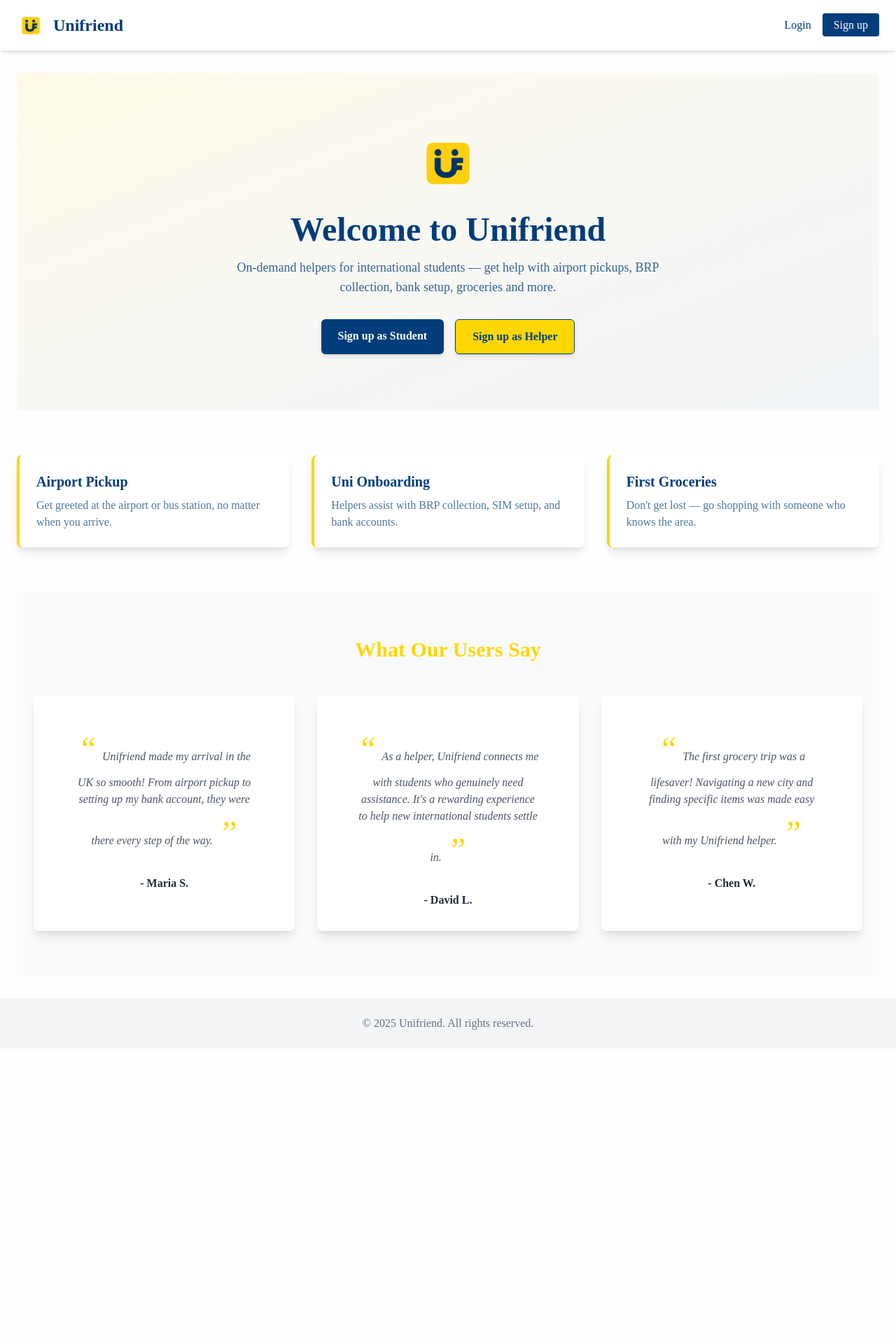
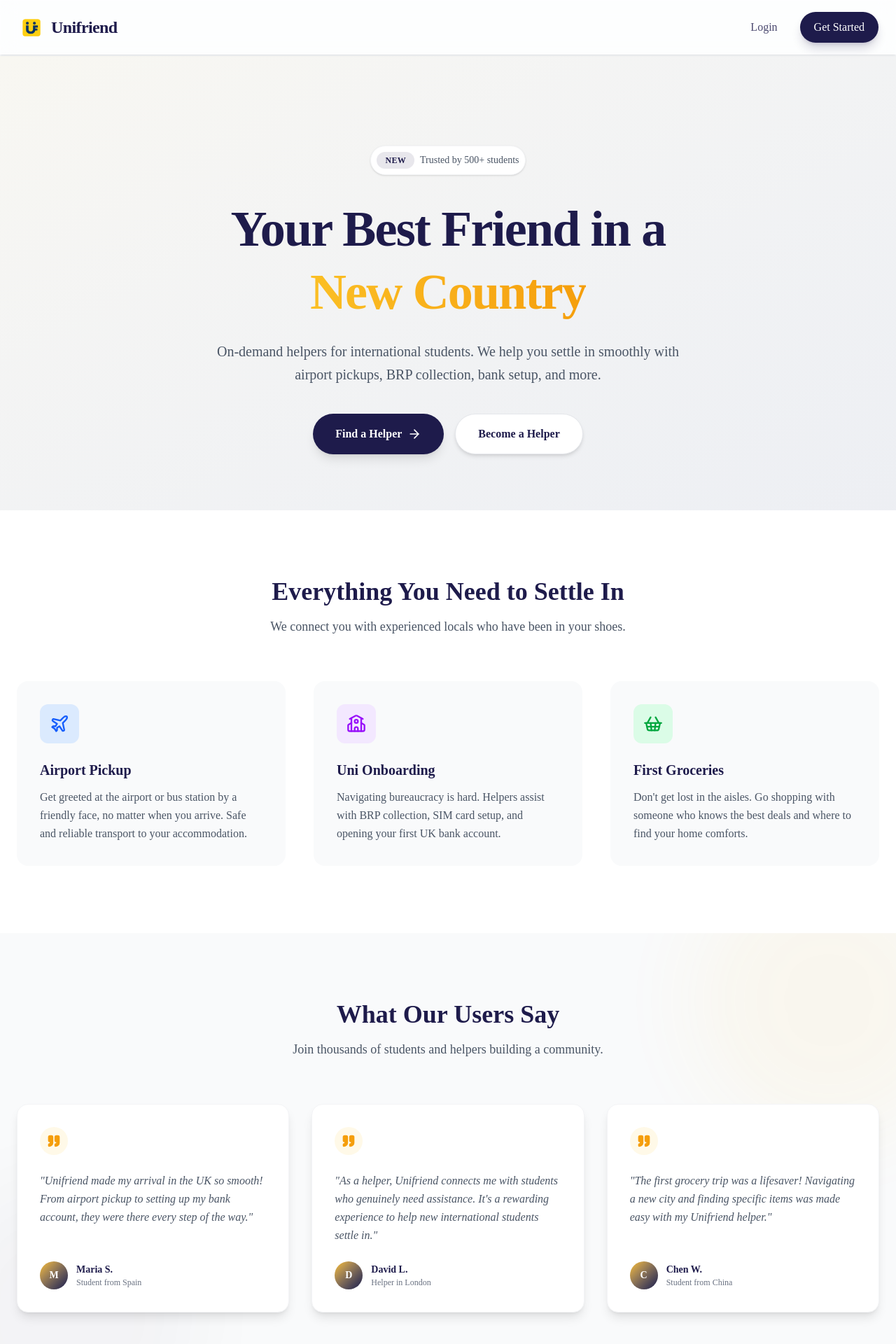
Before and after one commit to sank29mane/unifriend, a Next.js app: page / in a window 1280 px wide. Shown: the top 1920 px of the page at 70% size. Before the commit the page ends 1498 px from the top, so only its background shows below. Built offline with nearby package versions, Linux system fonts and the light colour scheme.

Commit message:
feat: Redesign landing page hero and features, update global styles, and refactor header and footer layouts.

```diff
--- a/src/app/components/TestimonialsSection.tsx
+++ b/src/app/components/TestimonialsSection.tsx
@@ -1,9 +1,11 @@
 import React from 'react';
+import { LucideQuote } from 'lucide-react';
 
 interface Testimonial {
   id: number;
   text: string;
   author: string;
+  role: string;
 }
 
 const testimonials: Testimonial[] = [
@@ -11,33 +13,57 @@ const testimonials: Testimonial[] = [
     id: 1,
     text: "Unifriend made my arrival in the UK so smooth! From airport pickup to setting up my bank account, they were there every step of the way.",
     author: "Maria S.",
+    role: "Student from Spain"
   },
   {
     id: 2,
     text: "As a helper, Unifriend connects me with students who genuinely need assistance. It's a rewarding experience to help new international students settle in.",
     author: "David L.",
+    role: "Helper in London"
   },
   {
     id: 3,
     text: "The first grocery trip was a lifesaver! Navigating a new city and finding specific items was made easy with my Unifriend helper.",
     author: "Chen W.",
+    role: "Student from China"
   },
 ];
 
 export default function TestimonialsSection() {
   return (
-    <section className="py-16 bg-gray-50">
-      <div className="container mx-auto px-6 text-center">
-        <h2 className="text-3xl font-bold text-primary mb-12">What Our Users Say</h2>
+    <section className="py-24 bg-gray-50 relative overflow-hidden">
+      {/* Background decoration */}
+      <div className="absolute top-0 left-0 w-full h-full overflow-hidden opacity-30 pointer-events-none">
+        <div className="absolute -top-24 -right-24 w-96 h-96 rounded-full bg-primary/20 blur-3xl"></div>
+        <div className="absolute -bottom-24 -left-24 w-96 h-96 rounded-full bg-secondary/10 blur-3xl"></div>
+      </div>
+
+      <div className="container mx-auto px-6 relative z-10">
+        <div className="text-center mb-16">
+          <h2 className="text-3xl md:text-4xl font-bold text-secondary mb-4">What Our Users Say</h2>
+          <p className="text-lg text-gray-600 max-w-2xl mx-auto">Join thousands of students and helpers building a community.</p>
+        </div>
+
         <div className="grid grid-cols-1 md:grid-cols-3 gap-8">
           {testimonials.map((review) => (
-            <div key={review.id} className="bg-white p-8 rounded-lg shadow-lg">
-              <blockquote
-                className="testimonial-text text-gray-600 italic relative px-6 py-2"
-              >
-                {review.text}
+            <div key={review.id} className="bg-white p-8 rounded-2xl shadow-lg border border-gray-100 hover:shadow-xl transition-shadow duration-300 flex flex-col h-full">
+              <div className="mb-6">
+                <div className="w-10 h-10 rounded-full bg-primary/10 flex items-center justify-center text-primary-dark">
+                  <LucideQuote className="w-5 h-5 fill-current" />
+                </div>
+              </div>
+              <blockquote className="text-gray-600 italic mb-6 flex-grow leading-relaxed">
+                "{review.text}"
               </blockquote>
-              <p className="mt-4 text-gray-800 font-semibold">- {review.author}</p>
+              <div className="mt-auto flex items-center">
+                <div className="w-10 h-10 rounded-full bg-gradient-to-br from-primary to-secondary flex items-center justify-center text-white font-bold text-sm">
+                  {review.author.charAt(0)}
+                </div>
+                <div className="ml-3">
+                  <p className="text-secondary font-bold text-sm">{review.author}</p>
+                  <p className="text-gray-500 text-xs">{review.role}</p>
+                </div>
+              </div>
             </div>
           ))}
         </div>
--- a/src/app/globals.css
+++ b/src/app/globals.css
@@ -1,11 +1,12 @@
 @import "tailwindcss";
 
 @theme {
-  --color-primary: #FFD700;
-  --color-primary-dark: #E6C200;
-  --color-secondary: #003D7A;
-  --color-background: #FEFEFE;
-  --color-text: #003D7A;
+  --color-primary: #fbbf24; /* Amber-400 */
+  --color-primary-dark: #f59e0b; /* Amber-500 */
+  --color-secondary: #1e1b4b; /* Indigo-950 */
+  --color-secondary-light: #312e81; /* Indigo-900 */
+  --color-background: #f8fafc; /* Slate-50 */
+  --color-text: #1e293b; /* Slate-800 */
 
   --font-family-sans: var(--font-geist-sans), ui-sans-serif, system-ui, sans-serif, "Apple Color Emoji", "Segoe UI Emoji", "Segoe UI Symbol", "Noto Color Emoji";
   --font-family-mono: var(--font-geist-mono), ui-monospace, SFMono-Regular, "SF Mono", Consolas, "Liberation Mono", Menlo, monospace;
@@ -15,13 +16,32 @@
 @layer base {
   html {
     font-family: var(--font-family-sans);
+    scroll-behavior: smooth;
+  }
+
+  body {
+    @apply bg-background text-text antialiased;
+  }
+}
+
+@layer utilities {
+  .glass {
+    @apply bg-white/70 backdrop-blur-md border border-white/20 shadow-sm;
+  }
+
+  .glass-dark {
+    @apply bg-secondary/90 backdrop-blur-md border border-white/10 shadow-lg;
+  }
+
+  .text-gradient {
+    @apply bg-clip-text text-transparent bg-gradient-to-r from-secondary to-secondary-light;
   }
 }
 
 /* Testimonial quote styling */
 .testimonial-text {
   /* Tell the browser which characters to use for open/close quotes */
-  quotes: """ """;
+  quotes: "“" "”";
 }
 
 /* Insert the quotes before & after the blockquote content */
@@ -30,20 +50,17 @@
   /* Bigger, brand‑colored quote marks */
   font-size: 3rem;          /* adjust as needed */
   color: var(--color-primary);    /* pulls from theme.ts */
+  font-family: serif;
+  line-height: 0;
+  vertical-align: middle;
 }
 
 /* The actual quote characters */
 .testimonial-text::before {
   content: open-quote;
+  margin-right: 0.5rem;
 }
 .testimonial-text::after {
   content: close-quote;
-}
-
-/* Optional – position the quotes a bit away from the text */
-.testimonial-text::before {
-  margin-right: 0.5rem;
-}
-.testimonial-text::after {
   margin-left: 0.5rem;
 }
--- a/src/app/layout.tsx
+++ b/src/app/layout.tsx
@@ -1,6 +1,7 @@
 import type { Metadata } from "next";
 import { Geist, Geist_Mono } from "next/font/google";
 import "./globals.css";
+import { LucideGraduationCap } from "lucide-react";
 
 const geistSans = Geist({
   variable: "--font-geist-sans",
@@ -25,32 +26,42 @@ export default function RootLayout({
   children: React.ReactNode;
 }>) {
   return (
-    <html lang="en">
+    <html lang="en" className="scroll-smooth">
       <body
         className={`${geistSans.variable} ${geistMono.variable} antialiased bg-background text-text flex flex-col min-h-screen`}
       >
-        <header className="bg-white shadow-md">
+        <header className="fixed top-0 left-0 right-0 z-50 glass transition-all duration-300">
           <nav className="container mx-auto px-6 py-4 flex justify-between items-center">
-            <a href="/" className="flex items-center space-x-3">
-              <img src="/unifriend-logo.png" alt="Unifriend Logo" className="w-10 h-10" />
-              <span className="text-2xl font-bold text-secondary">Unifriend</span>
+            <a href="/" className="flex items-center space-x-2 group">
+              <img src="/unifriend-logo.png" alt="Unifriend Logo" className="w-10 h-10 object-contain" />
+              <span className="text-2xl font-bold text-secondary tracking-tight">Unifriend</span>
             </a>
-            <div className="space-x-4">
-              <a href="/auth/login" className="text-secondary hover:text-primary transition font-medium">
+            <div className="hidden md:flex items-center space-x-8">
+              <a href="/auth/login" className="text-secondary/80 hover:text-secondary transition font-medium">
                 Login
               </a>
               <a
                 href="/auth/register?role=student"
-                className="px-4 py-2 rounded bg-secondary text-white hover:bg-secondary/90 transition font-medium"
+                className="px-5 py-2.5 rounded-full bg-secondary text-white hover:bg-secondary-light transition font-medium shadow-lg shadow-secondary/20 hover:shadow-xl hover:-translate-y-0.5 transform duration-200"
               >
-                Sign up
+                Get Started
               </a>
             </div>
           </nav>
         </header>
-        <main className="container mx-auto px-6 py-8 flex-grow">{children}</main>
-        <footer className="bg-gray-100 py-6 text-center text-gray-500">
-          <p>&copy; {new Date().getFullYear()} Unifriend. All rights reserved.</p>
+        <main className="flex-grow pt-20">{children}</main>
+        <footer className="bg-white border-t border-gray-100 py-12 mt-12">
+          <div className="container mx-auto px-6">
+            <div className="flex flex-col md:flex-row justify-between items-center">
+              <div className="flex items-center space-x-2 mb-4 md:mb-0">
+                <img src="/unifriend-logo.png" alt="Unifriend Logo" className="w-8 h-8 object-contain" />
+                <span className="text-xl font-bold text-secondary">Unifriend</span>
+              </div>
+              <div className="text-sm text-gray-500">
+                &copy; {new Date().getFullYear()} Unifriend. All rights reserved.
+              </div>
+            </div>
+          </div>
         </footer>
       </body>
     </html>
--- a/src/app/page.tsx
+++ b/src/app/page.tsx
@@ -1,56 +1,84 @@
 import TestimonialsSection from "@/app/components/TestimonialsSection";
+import { LucidePlane, LucideSchool, LucideShoppingBasket, LucideArrowRight } from "lucide-react";
 
 export default function Home() {
   return (
     <>
       {/* Hero Section */}
-      <section className="py-20 bg-gradient-to-br from-primary/10 to-secondary/5">
-        <div className="container mx-auto text-center">
-          <div className="flex justify-center mb-6">
-            <img src="/unifriend-logo.png" alt="Unifriend Logo" className="w-24 h-24" />
+      <section className="relative pt-32 pb-20 overflow-hidden">
+        <div className="absolute inset-0 bg-gradient-to-br from-primary/5 to-secondary/5 -z-10" />
+        <div className="container mx-auto px-6 text-center">
+          <div className="inline-flex items-center justify-center p-2 mb-8 rounded-full bg-white shadow-sm border border-gray-100 animate-fade-in-up">
+            <span className="px-3 py-1 text-xs font-semibold tracking-wide uppercase text-secondary bg-secondary/10 rounded-full">New</span>
+            <span className="ml-2 text-sm text-gray-600">Trusted by 500+ students</span>
           </div>
-          <h1 className="text-5xl font-extrabold text-secondary mb-4">Welcome to Unifriend</h1>
-          <p className="mt-4 text-lg text-secondary/80 max-w-2xl mx-auto">
-            On-demand helpers for international students — get help with
-            airport pickups, BRP collection, bank setup, groceries and more.
+
+          <h1 className="text-5xl md:text-7xl font-extrabold text-secondary mb-6 tracking-tight leading-tight">
+            Your Best Friend in a <br />
+            <span className="text-transparent bg-clip-text bg-gradient-to-r from-primary to-primary-dark">New Country</span>
+          </h1>
+
+          <p className="mt-6 text-xl text-gray-600 max-w-2xl mx-auto leading-relaxed">
+            On-demand helpers for international students. We help you settle in smoothly with airport pickups, BRP collection, bank setup, and more.
           </p>
-          <div className="mt-8 flex justify-center space-x-4">
+
+          <div className="mt-10 flex flex-col sm:flex-row justify-center gap-4">
             <a
               href="/auth/register?role=student"
-              className="px-6 py-3 rounded-md bg-secondary text-white hover:bg-secondary/90 transition shadow-md font-semibold"
+              className="px-8 py-4 rounded-full bg-secondary text-white hover:bg-secondary-light transition font-semibold shadow-lg hover:shadow-xl hover:-translate-y-1 transform duration-200 flex items-center justify-center gap-2"
             >
-              Sign up as Student
+              Find a Helper <LucideArrowRight className="w-5 h-5" />
             </a>
             <a
               href="/auth/register?role=helper"
-              className="px-6 py-3 rounded-md bg-primary text-secondary hover:bg-primary/90 transition shadow-md font-semibold border border-secondary"
+              className="px-8 py-4 rounded-full bg-white text-secondary hover:bg-gray-50 transition font-semibold shadow-md border border-gray-200 hover:-translate-y-1 transform duration-200"
             >
-              Sign up as Helper
+              Become a Helper
             </a>
           </div>
+
+
         </div>
       </section>
 
       {/* Features Section */}
-      <section className="py-16">
-        <div className="container mx-auto grid grid-cols-1 md:grid-cols-3 gap-8">
-        <div className="p-6 rounded-lg shadow-lg bg-white border-l-4 border-primary">
-          <h3 className="text-xl font-semibold text-secondary">Airport Pickup</h3>
-          <p className="mt-2 text-secondary/70">
-            Get greeted at the airport or bus station, no matter when you arrive.
+      <section className="py-24 bg-white">
+        <div className="container mx-auto px-6">
+          <div className="text-center mb-16">
+            <h2 className="text-3xl md:text-4xl font-bold text-secondary mb-4">Everything You Need to Settle In</h2>
+            <p className="text-lg text-gray-600 max-w-2xl mx-auto">We connect you with experienced locals who have been in your shoes.</p>
+          </div>
+
+          <div className="grid grid-cols-1 md:grid-cols-3 gap-10">
+            <div className="group p-8 rounded-2xl bg-gray-50 hover:bg-white hover:shadow-xl transition-all duration-300 border border-transparent hover:border-gray-100">
+              <div className="w-14 h-14 rounded-xl bg-blue-100 flex items-center justify-center mb-6 group-hover:scale-110 transition-transform duration-300">
+                <LucidePlane className="w-7 h-7 text-blue-600" />
+              </div>
+              <h3 className="text-xl font-bold text-secondary mb-3">Airport Pickup</h3>
+              <p className="text-gray-600 leading-relaxed">
+                Get greeted at the airport or bus station by a friendly face, no matter when you arrive. Safe and reliable transport to your accommodation.
               </p>
             </div>
-        <div className="p-6 rounded-lg shadow-lg bg-white border-l-4 border-primary">
-          <h3 className="text-xl font-semibold text-secondary">Uni Onboarding</h3>
-          <p className="mt-2 text-secondary/70">
-            Helpers assist with BRP collection, SIM setup, and bank accounts.
+
+            <div className="group p-8 rounded-2xl bg-gray-50 hover:bg-white hover:shadow-xl transition-all duration-300 border border-transparent hover:border-gray-100">
+              <div className="w-14 h-14 rounded-xl bg-purple-100 flex items-center justify-center mb-6 group-hover:scale-110 transition-transform duration-300">
+                <LucideSchool className="w-7 h-7 text-purple-600" />
+              </div>
+              <h3 className="text-xl font-bold text-secondary mb-3">Uni Onboarding</h3>
+              <p className="text-gray-600 leading-relaxed">
+                Navigating bureaucracy is hard. Helpers assist with BRP collection, SIM card setup, and opening your first UK bank account.
               </p>
             </div>
-        <div className="p-6 rounded-lg shadow-lg bg-white border-l-4 border-primary">
-          <h3 className="text-xl font-semibold text-secondary">First Groceries</h3>
-          <p className="mt-2 text-secondary/70">
-            Don't get lost — go shopping with someone who knows the area.
+
+            <div className="group p-8 rounded-2xl bg-gray-50 hover:bg-white hover:shadow-xl transition-all duration-300 border border-transparent hover:border-gray-100">
+              <div className="w-14 h-14 rounded-xl bg-green-100 flex items-center justify-center mb-6 group-hover:scale-110 transition-transform duration-300">
+                <LucideShoppingBasket className="w-7 h-7 text-green-600" />
+              </div>
+              <h3 className="text-xl font-bold text-secondary mb-3">First Groceries</h3>
+              <p className="text-gray-600 leading-relaxed">
+                Don't get lost in the aisles. Go shopping with someone who knows the best deals and where to find your home comforts.
               </p>
+            </div>
           </div>
         </div>
       </section>
```
Also changed, not shown: 1 other file (tests, documents, lock files or other folders). Lines whose indentation alone changed are shown as unchanged.
